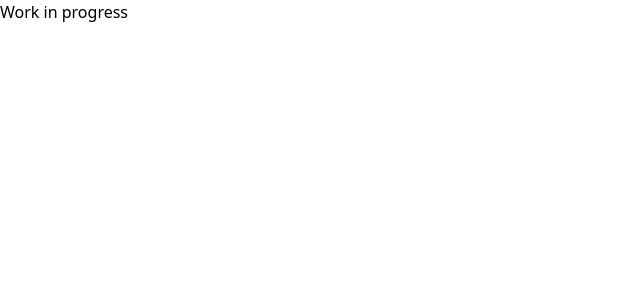
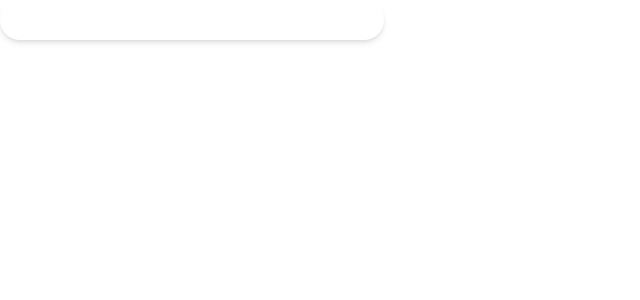
Before and after one commit to darthinvader/prompter, a React (Vite) app: page / in a window 1280 px wide. Shown: the top 300 px of the page, without its empty margins (0-640 px from the left). Built offline with nearby package versions, Linux system fonts and the light colour scheme.

Commit message:
feat: Nice SearchBar

```diff
--- a/src/App.tsx
+++ b/src/App.tsx
@@ -1,3 +1,4 @@
-export default function SearchBar() {
-  return <div>Work in progress</div>;
+import SearchBar from "./components/SearchBar";
+export default function App() {
+  return <SearchBar />;
 }
--- /dev/null
+++ b/src/components/SearchBar.tsx
@@ -0,0 +1,20 @@
+import { useState } from "react";
+
+export type SearchBarProps = {
+  placeholder?: string;
+};
+
+const SearchBar = ({ placeholder }: SearchBarProps) => {
+  const [query, setQuery] = useState("");
+
+  return (
+    <input
+      className="w-96 h-8 text-xl rounded-3xl shadow-md focus:outline-none active:outline-none p-5"
+      value={query}
+      placeholder={placeholder}
+      onChange={(e) => setQuery(e.currentTarget.value)}
+    />
+  );
+};
+
+export default SearchBar;
```
